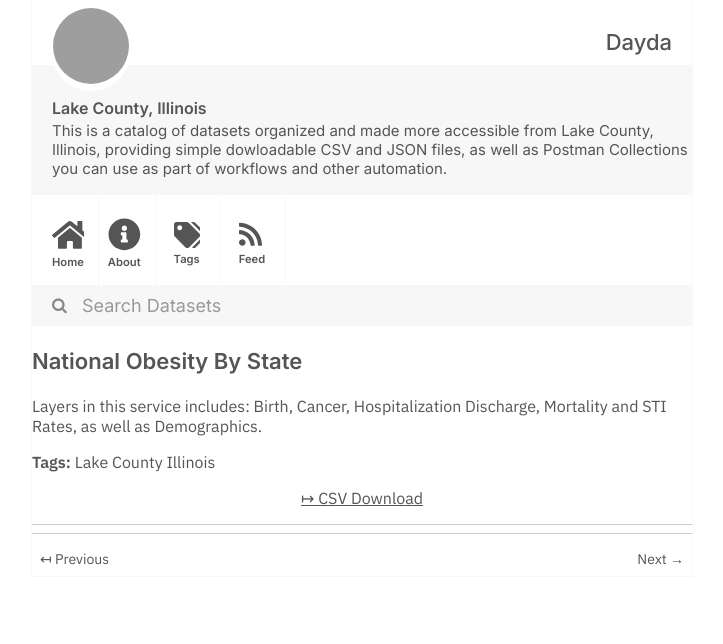
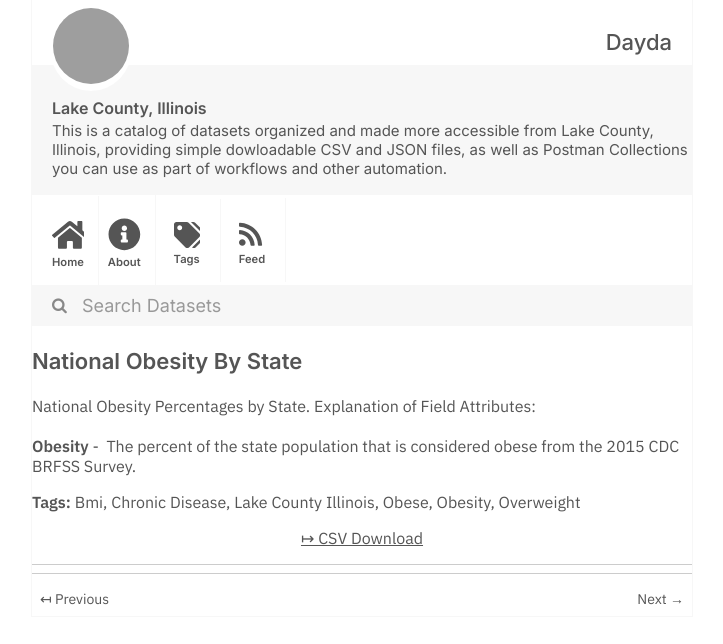
Before and after one commit to dayda-entities/lake-county-illinois, a Jekyll site: the page built from _posts/2020-11-11-national-obesity-by-state.md, in a window 1280 px wide, cut to the strip 0-644 px from the top of the page. Shown: the whole strip, without its empty margins (278-1001 px from the left). Built offline with Jekyll 4.4.1, drawn with Linux system fonts in a browser that asks for light colours; grey boxes are pictures that could not be loaded.

```diff
--- a/_posts/2020-11-11-national-obesity-by-state.md
+++ b/_posts/2020-11-11-national-obesity-by-state.md
@@ -1,16 +1,22 @@
 ---
 title: National Obesity By State
-created: '2020-11-11T16:31:33.069966'
-modified: '2020-11-11T16:31:33.069977'
+created: '2020-11-11T16:31:06.264341'
+modified: '2020-11-11T16:31:06.264352'
 state: active
 type: dataset
 tags:
+  - Bmi
+  - Chronic Disease
   - Lake County Illinois
+  - Obese
+  - Obesity
+  - Overweight
 groups: []
 csv_url: >-
-  https://data-lakecountyil.opendata.arcgis.com/datasets/cd63911cc52841f38b289aeeeff0f300_8.csv?outSR=%7B%22latestWkid%22%3A3435%2C%22wkid%22%3A102671%7D
+  https://data-lakecountyil.opendata.arcgis.com/datasets/3e0c1eb04e5c48b3be9040b0589d3ccf_8.csv?outSR=%7B%22latestWkid%22%3A3435%2C%22wkid%22%3A102671%7D
 json_url: ''
 layout: post
 
 ---
-Layers in this service includes: Birth, Cancer, Hospitalization Discharge, Mortality and STI Rates, as well as Demographics.
+National Obesity Percentages by State. Explanation of Field Attributes:<br /><br /><b>Obesity </b>- <span style='mso-spacerun:yes'> </span>The percent of the state population that is
+considered obese from the 2015 CDC BRFSS Survey.
```
